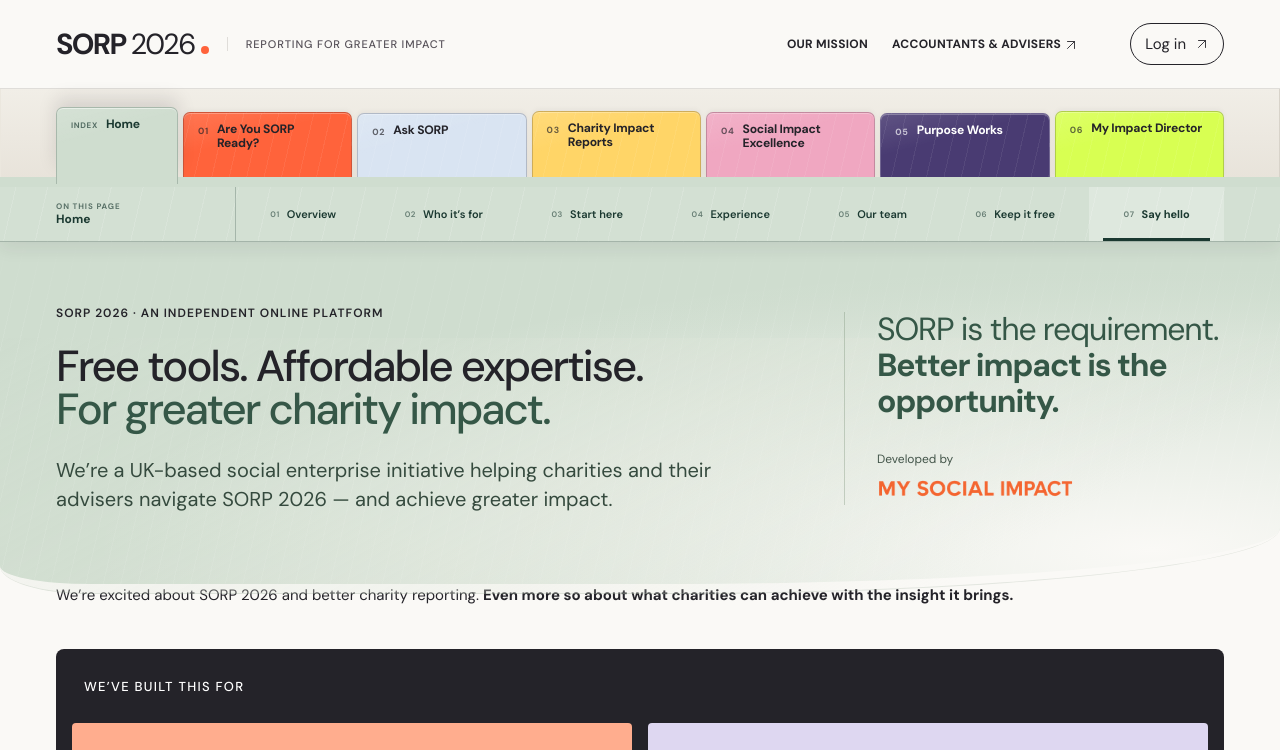
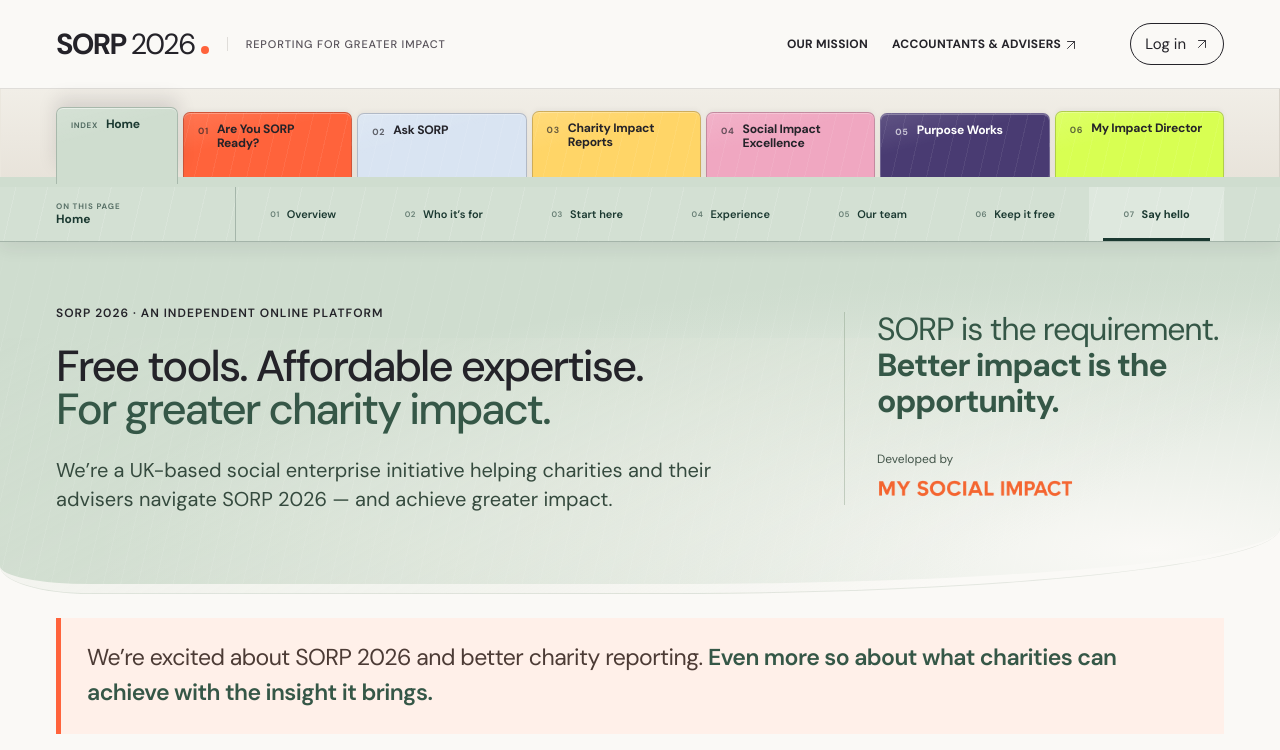
Before and after one commit to mysocialimpact/SORP2026, a Next.js app: page / in a window 1280 px wide. Shown: the top 750 px of the page. Built offline with nearby package versions, Linux system fonts and the light colour scheme; no server answers.

Commit message:
Restore SORP enthusiasm to homepage

```diff
--- a/src/app/homepage.css
+++ b/src/app/homepage.css
@@ -173,6 +173,18 @@
 .gateway-home-cover .gateway-enterprise-label { line-height: 1.5; font-size: 11px; letter-spacing: .055em; }
 .gateway-home-cover .gateway-enterprise-label::before { flex: 0 0 8px; }
 .gateway-home-cover .gateway-enterprise-note strong { display: block; margin-top: 6px; color: #355747; font-weight: 600; }
+.homepage-sorp-enthusiasm {
+  margin: 34px 0 0;
+  padding: 22px 26px 23px;
+  border-left: 5px solid #ff633b;
+  background: #fff0e9;
+  color: #4c3b35;
+  font-size: clamp(20px, 1.8vw, 27px);
+  line-height: 1.25;
+  letter-spacing: -.025em;
+}
+.homepage-sorp-enthusiasm strong { color: #355747; font-weight: 600; }
+.homepage-sorp-enthusiasm + .homepage-audience { margin-top: 18px; }
 @media (min-width: 701px) and (max-width: 1000px) {
   .gateway-home-cover .gateway-opening { grid-template-columns: 1fr; gap: 32px; }
   .gateway-home-cover .gateway-intro-aside { justify-self: start; max-width: 620px; }
@@ -255,6 +267,7 @@
   .gateway-home-cover .gateway-hero-context { font-size: .59em; margin-bottom: .5em; }
   .gateway-home-cover .gateway-hero-opportunity { font-size: 1em; line-height: 1; }
   .gateway-home-cover #gateway-title { font-size: 34px; }
+  .homepage-sorp-enthusiasm { margin-top: 22px; padding: 18px 18px 19px; font-size: 19px; }
   .gateway-home-cover .gateway-opening { grid-template-columns: 1fr; gap: 30px; padding-block: 32px 42px; }
   .homepage-hero-definition { margin-top: 22px; font-size: 18px; }
   .gateway-home-cover .gateway-intro-aside { max-width: none; border-left: 0; border-top: 1px solid #718b7055; padding: 24px 0 0; }
```
